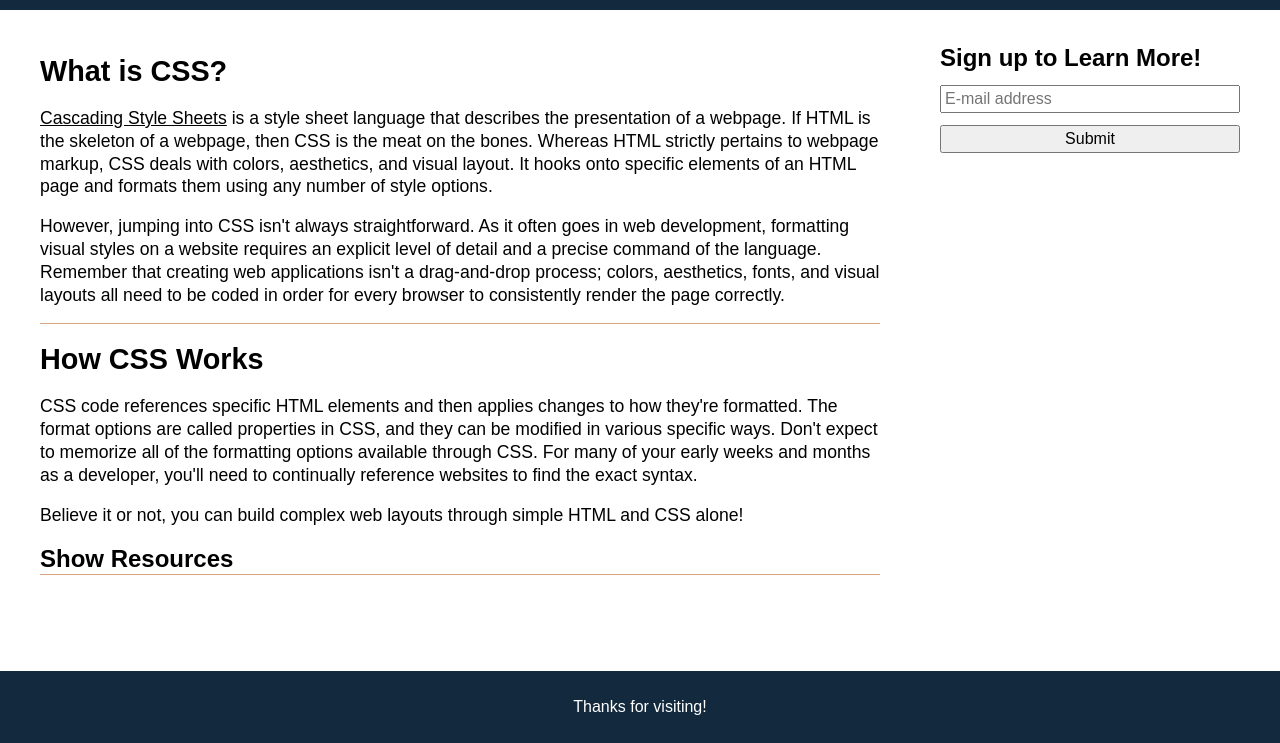
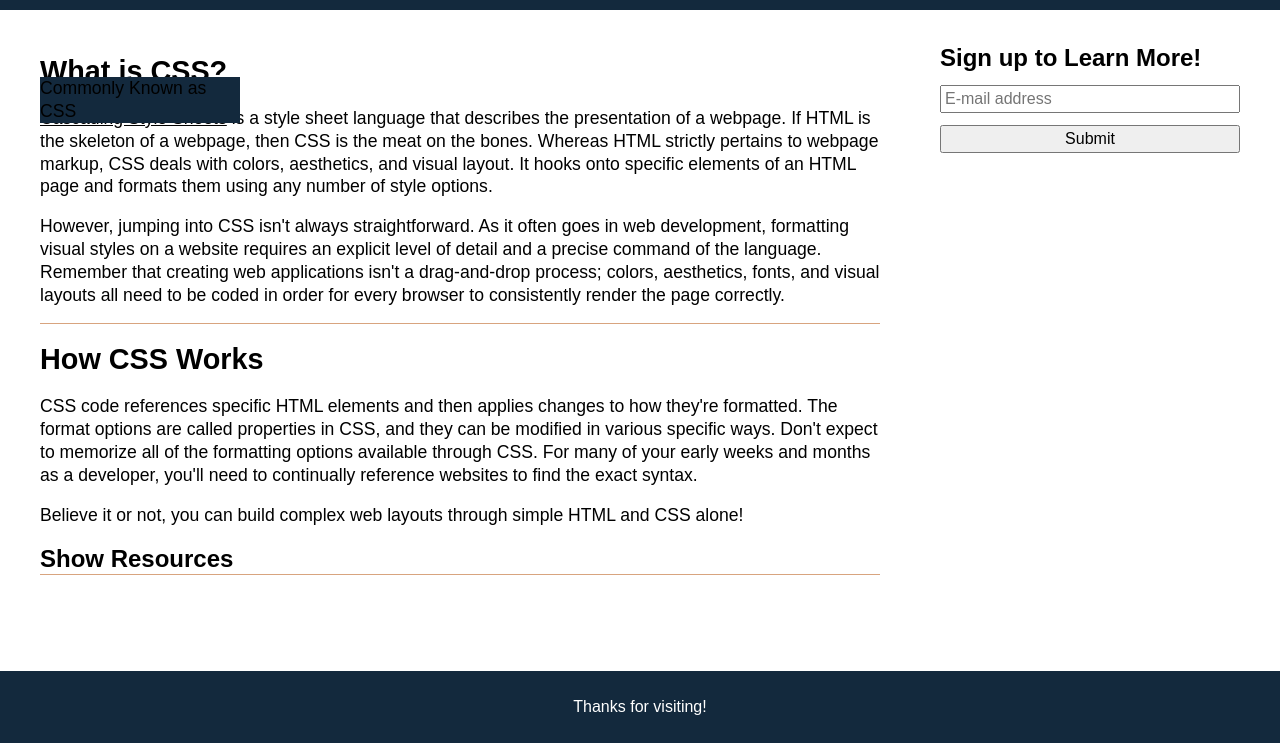
Before and after one commit to joekumher/18_Stu_Psuedo-Elements, a plain HTML site: page Unsolved/index.html in a window 1280 px wide. In both pictures the pointer is over the element "Cascading Style Sheets". Shown: the part 57-800 px from the top of the page. Drawn offline with Linux system fonts and the light colour scheme.

Commit message:
added a tooltip succesfully. now adjusting position, color,background color,font size, and border

```diff
--- a/Unsolved/assets/css/style.css
+++ b/Unsolved/assets/css/style.css
@@ -67,6 +67,14 @@ span[data-descr] {
   cursor: grabbing;
 }
 /* TODO: Position tooltip above the term/phrase, same color as header and nav links, no border-radius, smaller font size */
+ span[data-descr]:hover::after {
+  content: attr(data-descr);
+  position: absolute;
+  left: 0%;
+  bottom: 24%;
+  min-width: 200px;
+  background-color: #13293d;
+ }
 
 aside {
   width: 25%;
```
